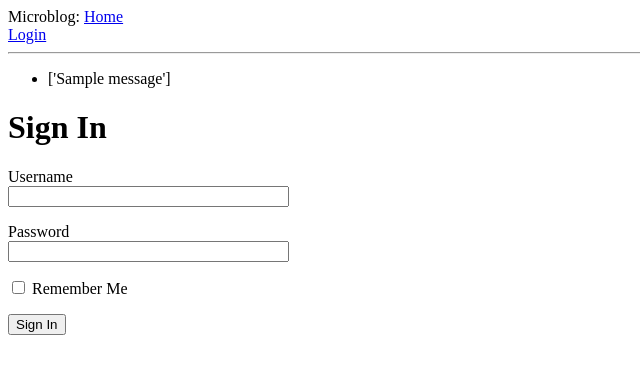
After one commit to Temiogundeji/Flask-microblog, a Flask app: page /login in a window 1280 px wide. The commit adds this page. Shown: the top 374 px of the page, without its empty margins (0-640 px from the left). Run offline with Flask 2, Linux system fonts and the light colour scheme; one stand-in notice (Sample message) is shown.

Commit message:
login implemented and sqlalchemy instslled

```diff
--- a/app/__init__.py
+++ b/app/__init__.py
@@ -1,6 +1,11 @@
 from flask import Flask
+from config import Config
+# from Flask_boostrap import Bootstrap
 app= Flask(__name__)
-from app import routes
+# bootstrap = Bootstrap(app)
+app.config.from_object(Config)
 
 if __name__ == '__main__':
     app.run(debug=True)
+
+from app import routes
--- /dev/null
+++ b/app/forms.py
@@ -0,0 +1,9 @@
+from flask_wtf import FlaskForm
+from wtforms import StringField, PasswordField, BooleanField, SubmitField
+from wtforms.validators import DataRequired
+
+class LoginForm(FlaskForm):
+    username = StringField('Username', validators= [DataRequired()])
+    password = PasswordField('Password', validators= [DataRequired()])
+    remember_me = BooleanField('Remember Me')
+    submit = SubmitField('Sign In')
--- a/app/routes.py
+++ b/app/routes.py
@@ -1,5 +1,6 @@
-from flask import Flask, render_template
+from flask import Flask, render_template, flash, redirect, url_for
 from app import app
+from app.forms import LoginForm
 @app.route('/')
 @app.route('/index')
 def index():
@@ -15,3 +16,11 @@ def index():
         }
     ]
     return render_template('index.html', title='Home', user=user, posts=posts)
+
+@app.route('/login', methods=['GET', 'POST'])
+def login():
+    form = LoginForm()
+    if form.validate_on_submit():
+        flash('Login requested for user {}, remember_me={}'.format(form.username.data, form.remember_me.data))
+        return redirect('/index')
+    return render_template('login.html', title='Sign In', form=form)
--- a/app/templates/base.html
+++ b/app/templates/base.html
@@ -9,8 +9,19 @@
     {% endif %}
 </head>
 <body>
-    <div>Microblog: <a href="/index">Home</a></div>
+    <div>Microblog:
+        <a href="{{ url_for('index')}}">Home</a></div>
+        <a href="{{ url_for('login') }}">Login</a></div>
     <hr>
-    {% block content %}{% endblock %}
+    {% with messages = get_flashed_messages() %}
+    {% if messages %}
+    <ul>
+        {% for message in messages %}
+        <li>{{ messages }}</li>
+        {% endfor %}
+    </ul>
+    {% endif %}
+    {% endwith %}
+     {% block content %}{% endblock %}
 </body>
 </html>
--- /dev/null
+++ b/app/templates/login.html
@@ -0,0 +1,28 @@
+{% extends "base.html" %}
+
+{% block content %}
+    <h1>Sign In</h1>
+    <form action="" method="POST" novalidate>
+        {{ form.hidden_tag()}}
+        <p>
+            {{ form.username.label }} <br>
+            {{ form.username(size=32)}}<br>
+            {% for error in form.username.errors %}
+            <span style="color:red;">[{{error}}]</span>
+            {% endfor %}
+        </p>
+        <p>
+            {{ form.password.label }} <br>
+            {{ form.password(size=32)}} <br>
+            {% for error in form.password.errors %}
+            <span style="color:red;">[{{error}}]</span>
+            {% endfor %}
+        </p>
+        <p>
+            {{ form.remember_me() }} {{ form.remember_me.label }}
+        </p>
+        <p>
+            {{ form.submit() }}
+        </p>
+    </form>
+{% endblock %}
--- /dev/null
+++ b/config.py
@@ -0,0 +1,4 @@
+import os
+
+class Config(object):
+    SECRET_KEY = os.environ.get('SECRET_KEY') or 'you-will-never-guess'
```
Also changed, not shown: 9 other files.
